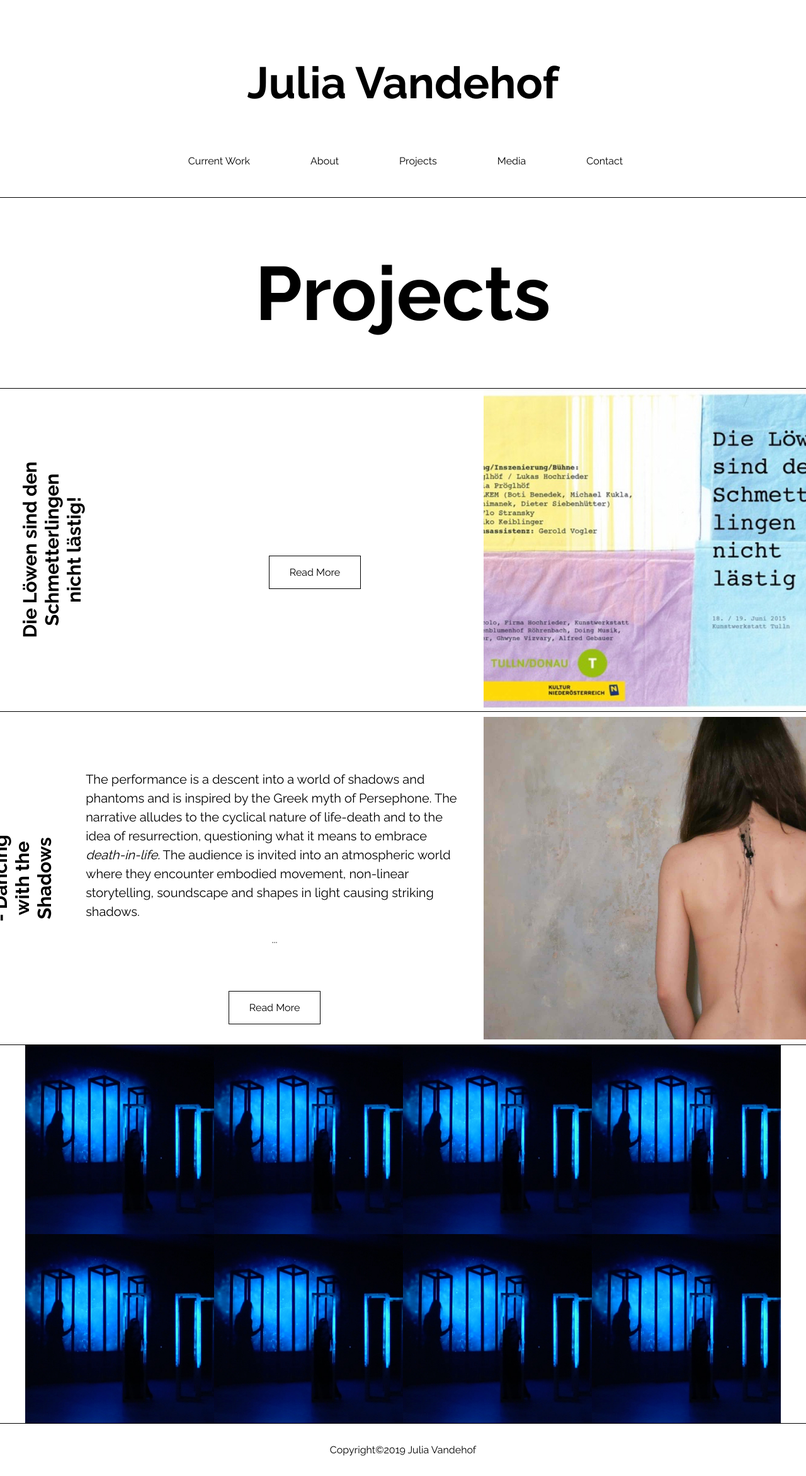
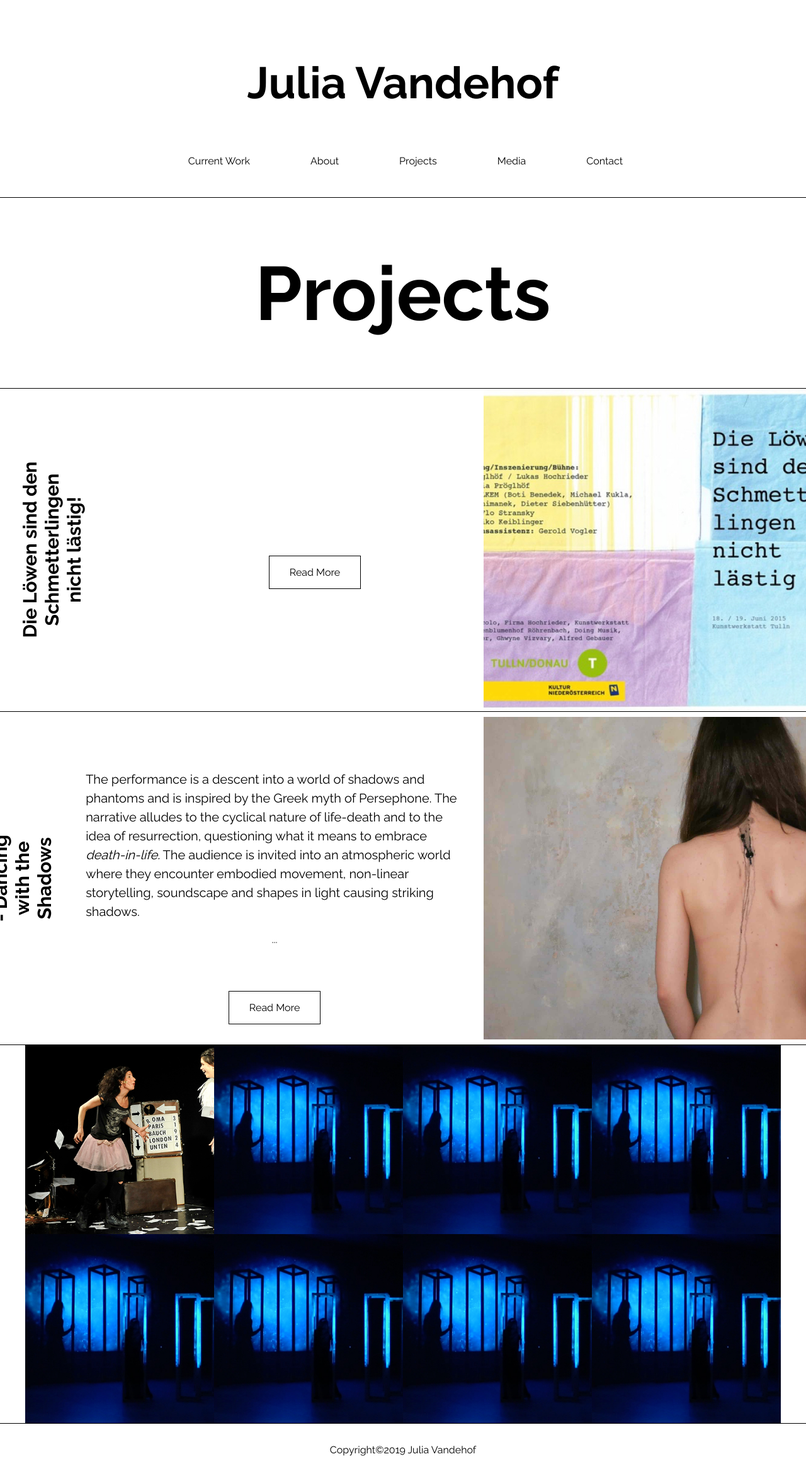
Before and after one commit to matteocarpi/julia, a Jekyll site: the page built from projects.md, in a window 1280 px wide. Shown: the whole page at 63% size. Built offline with Jekyll 4.4.1, drawn with Linux system fonts in a browser that asks for light colours.

Commit message:
Update from Forestry.io Julia Proeglhoef updated projects.md

```diff
--- a/projects.md
+++ b/projects.md
@@ -3,6 +3,9 @@ layout: projects
 title: Projects
 permalink: projects
 gallery:
+- template: gallery
+  name: Ein Stück vom Glück 2013
+  image: "/uploads/0072.jpg"
 - template: gallery
   name: Pipi
   image: "/uploads/persephone-gallery-2.jpg"
@@ -24,7 +27,5 @@ gallery:
 - template: gallery
   name: Pipi
   image: "/uploads/persephone-gallery-2.jpg"
-- template: gallery
-  name: Pipi
-  image: "/uploads/persephone-gallery-2.jpg"
+
 ---
```
